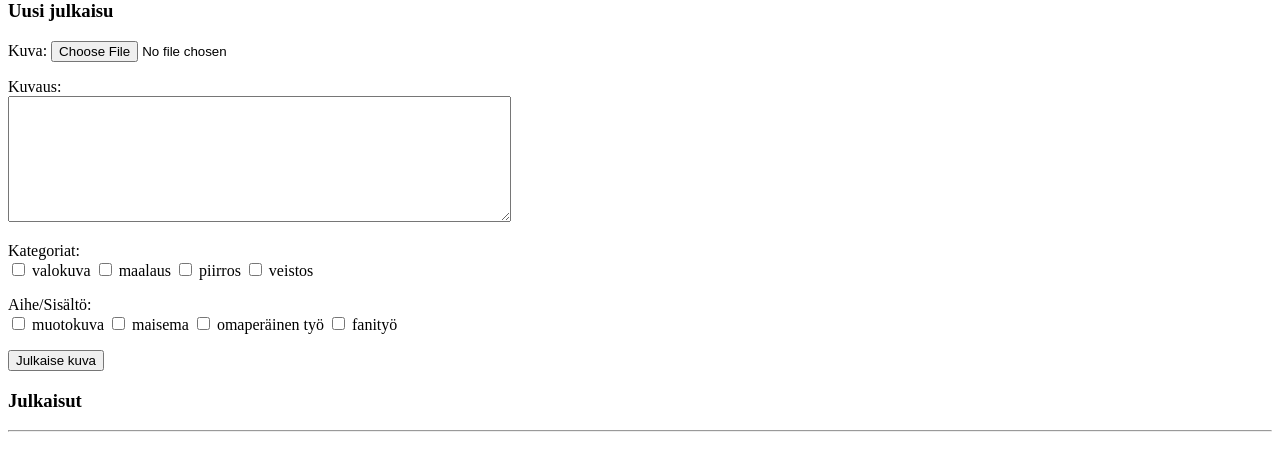
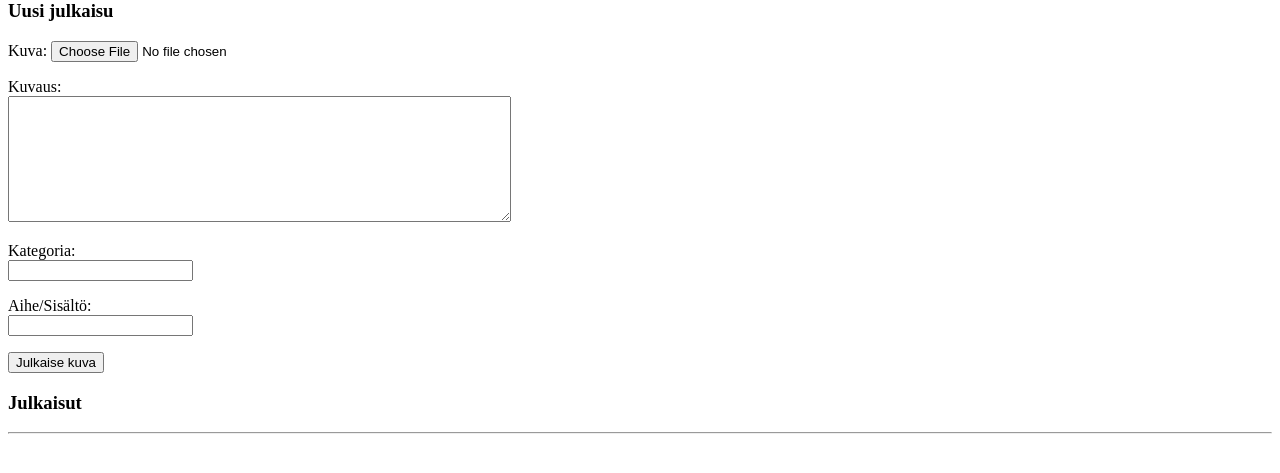
Before and after one commit to Victheliar/Kuvapankki, a Flask app: page / in a window 1280 px wide. Shown: the part 282-755 px from the top of the page. Run offline with Flask 3, Linux system fonts and the light colour scheme; the visitor is signed in with stand-in values (Sample User, id 1); data that the repository does not hold is empty.

Commit message:
fix classes

```diff
--- a/app.py
+++ b/app.py
@@ -78,16 +78,16 @@ def add_image():
         abort(403)
     if not description:
         description = ""
-    if len(image) > 5000*5000:
+    if len(image) > 1024*1024:
         return "VIRHE: liian suuri kuva"
 
-    classes = {}
-    categories = request.form.getlist("category")
-    if categories:
-        classes["categories"] = categories
-    topics = request.form.getlist("topic")
-    if topics:
-        classes["topics"] = topics
+    classes = []
+    category = request.form["category"]
+    if category:
+        classes.append(("Kategoria", category))
+    topic = request.form["topic"]
+    if topic:
+        classes.append(("Aihe/Sisältö", topic))
     items.add_item(user_id, image, description, classes)
     return redirect("/")
 
--- a/items.py
+++ b/items.py
@@ -6,11 +6,8 @@ def add_item(user_id, image, description, classes):
 
     item_id = db.last_insert_id()
     sql = "INSERT INTO Item_classes(item_id, title, value) VALUES(?, ?, ?)"
-    for category in classes["categories"]:
-        db.execute(sql, [item_id, "category", category])
-
-    for topic in classes["topics"]:
-        db.execute(sql, [item_id, "topic", topic])
+    for title, value in classes:
+        db.execute(sql, [item_id, title, value])
 
 def get_classes(item_id):
     sql = "SELECT title, value FROM Item_classes WHERE item_id = ?"
--- a/templates/index.html
+++ b/templates/index.html
@@ -57,18 +57,12 @@
             <textarea name="description" rows="8" cols="60" maxlength="100"></textarea>
         </p>
         <p>
-            Kategoriat: <br />
-            <input type="checkbox" name="category" value="valokuva" /> valokuva
-            <input type="checkbox" name="category" value="maalaus" /> maalaus
-            <input type="checkbox" name="category" value="piirros" /> piirros
-            <input type="checkbox" name="category" value="veistos" /> veistos
+            Kategoria: <br />
+            <input type="text" name="category" />
         </p>
         <p>
             Aihe/Sisältö: <br />
-            <input type="checkbox" name="topic" value="muotokuva" /> muotokuva
-            <input type="checkbox" name="topic" value="maisema" /> maisema
-            <input type="checkbox" name="topic" value="omaperäinen työ" /> omaperäinen työ
-            <input type="checkbox" name="topic" value="fanityö" /> fanityö
+            <input type="text" name="topic" />
         </p>
         <input type="hidden" name="csrf_token" value="{{ session.csrf_token }}" />
         <input type="submit" value="Julkaise kuva" />
```
Also changed, not shown: templates/show_item.html (+3 -13 lines).
